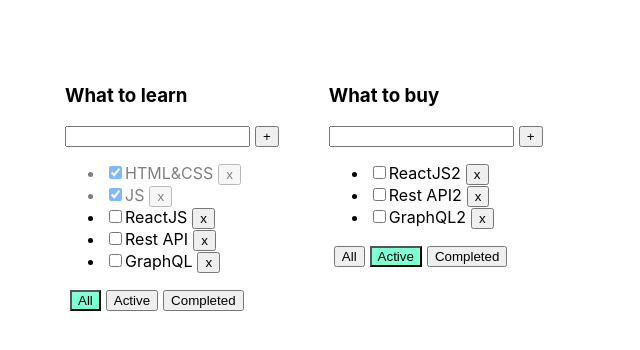
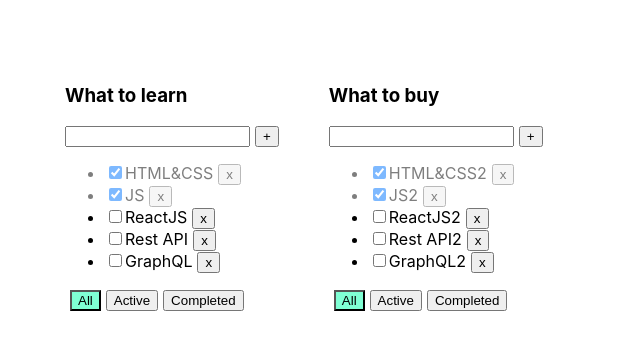
Before and after one commit to DmitryShastel/Native_JS_2.0_old, a React (Create React App) app in the folder Folder_1/native_js_2.0/: page / in a window 1280 px wide. Shown: the top 350 px of the page, without its empty margins (0-640 px from the left). Built offline with nearby package versions, Linux system fonts and the light colour scheme.

Commit message:
The todolistID is added

```diff
--- a/Folder_1/native_js_2.0/src/Native_JS_2.0/Native_JS_Tuesday/MicroTask1_ToDoList_AssociativeArray/AppRoot.tsx
+++ b/Folder_1/native_js_2.0/src/Native_JS_2.0/Native_JS_Tuesday/MicroTask1_ToDoList_AssociativeArray/AppRoot.tsx
@@ -25,7 +25,7 @@
 
     let [todolists, setTodolists] = useState<Array<TodolistsType>>([
         {id: todolistID1, title: 'What to learn', filter: 'all'},
-        {id: todolistID2, title: 'What to buy', filter: 'active'},
+        {id: todolistID2, title: 'What to buy', filter: 'all'},
     ])
 
     let [tasks, setTasks] = useState({
@@ -63,15 +63,6 @@
     }
 
 
-    // let tasksForTodolist = tasks;
-
-    // if (todolists[0].filter === "active") {
-    //     tasksForTodolist = tasks.filter(t => t.isDone === false);
-    // }
-    // if (filter === "completed") {
-    //     tasksForTodolist = tasks.filter(t => t.isDone === true);
-    // }
-
     function changeFilter(value: FilterValuesType) {
         // setFilter(value);
     }
@@ -94,6 +85,8 @@
 
                     return (
                         <Todolist
+                            key={td.id}
+                            todolistID={td.id}
                             title={td.title}
                             tasks={tasksForTodolist}
                             removeTask={removeTask}
--- a/Folder_1/native_js_2.0/src/Native_JS_2.0/Native_JS_Tuesday/MicroTask1_ToDoList_AssociativeArray/Todolist.tsx
+++ b/Folder_1/native_js_2.0/src/Native_JS_2.0/Native_JS_Tuesday/MicroTask1_ToDoList_AssociativeArray/Todolist.tsx
@@ -15,6 +15,7 @@
     addTask: (title: string) => void
     changeTaskStatus: (taskId: string, isDone: boolean) => void
     filter: FilterValuesType
+    todolistID: string
 }
 
 export function Todolist(props: PropsType) {
```
